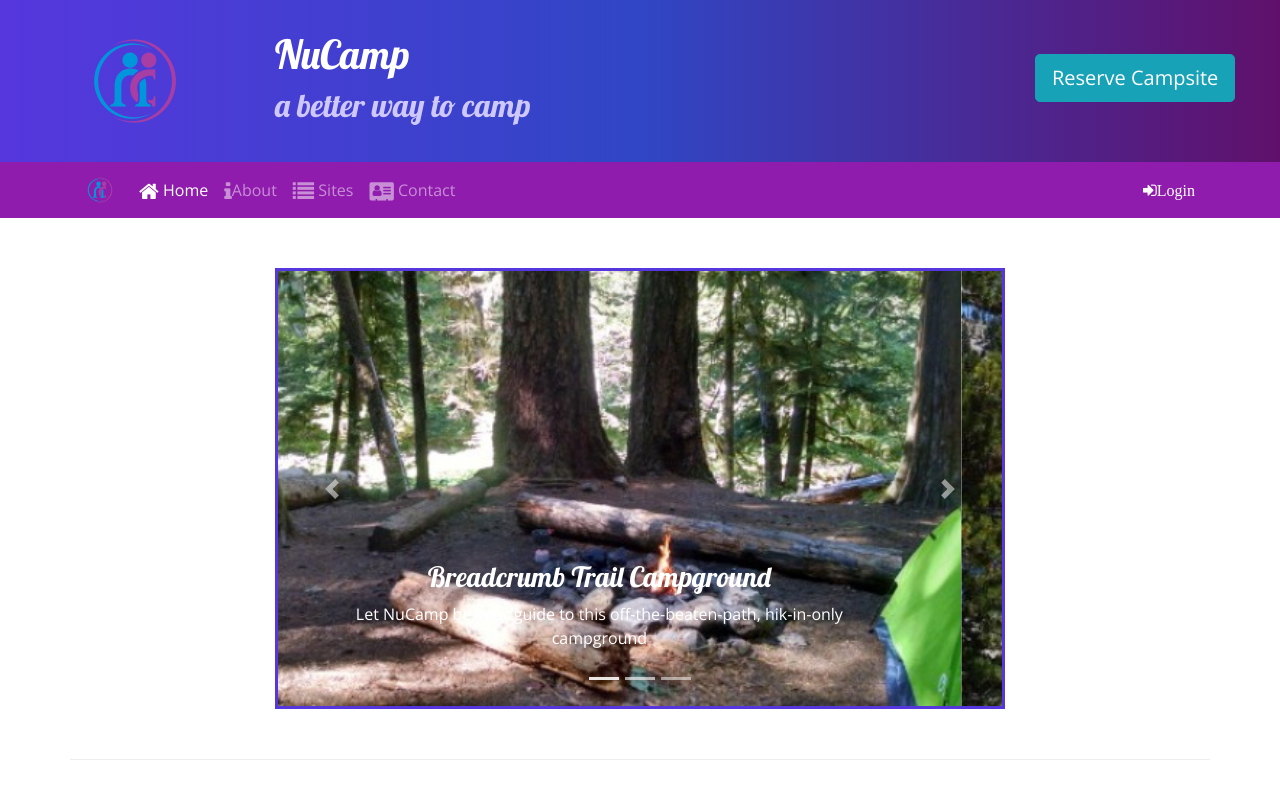
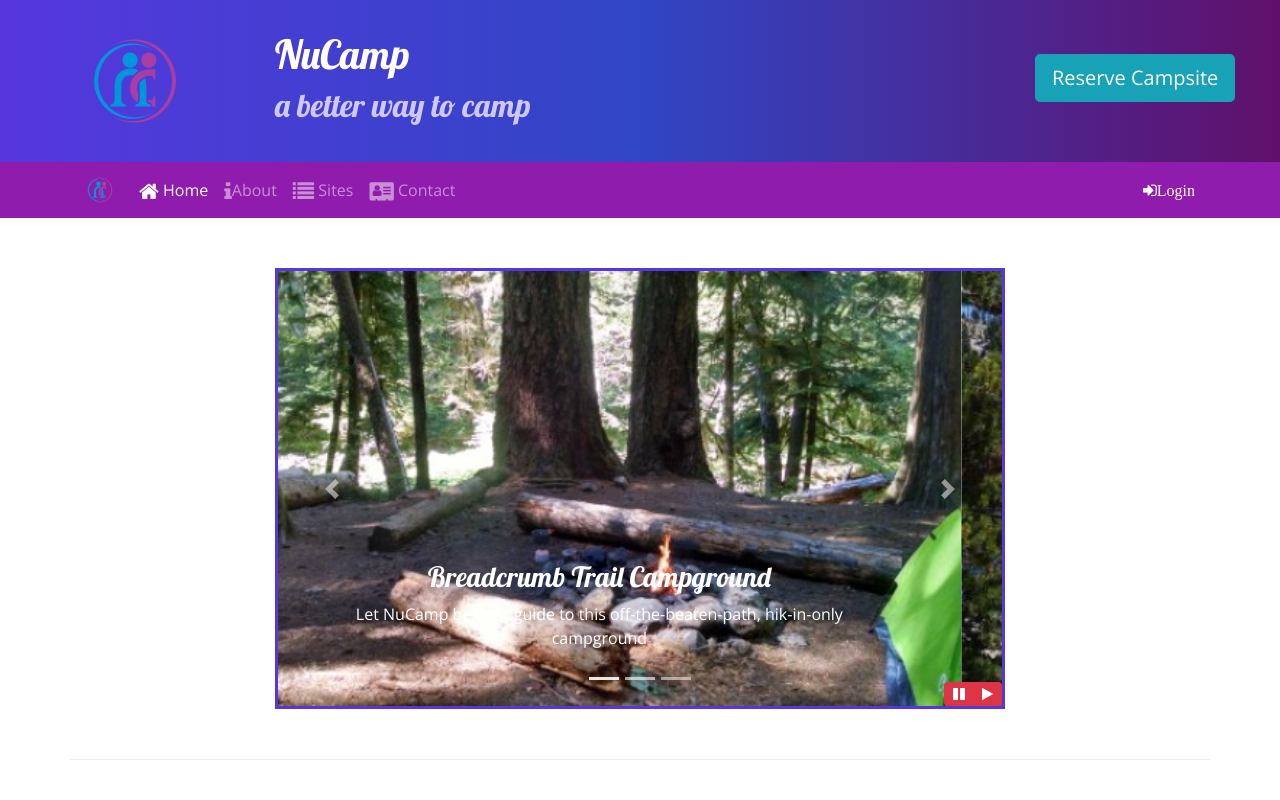
Before and after one commit to buddy97/nucampsite, a website: page index.html in a window 1280 px wide. Shown: the top 800 px of the page. Drawn offline with nearby package versions, Linux system fonts and the light colour scheme.

Commit message:
BStrap and jQuery Part1

```diff
--- a/css/styles.css
+++ b/css/styles.css
@@ -31,3 +31,9 @@ header h2 {
 .carousel {
     border: solid #5637DD;
 }
+#carouselButton{
+    position: absolute;
+    right: 0;
+    bottom: 0;
+    z-index: 100;
+}
--- a/index.html
+++ b/index.html
@@ -213,6 +213,14 @@
                         <span class="carousel-control-next-icon"></span>
                         <span class="sr-only">Next</span>
                     </a>
+                    <div class="btn-group" id="carouselButton">
+                        <button class="btn btn-danger btn-sm" id="carouselPause">
+                            <i class="fa fa-pause"></i>
+                        </button>
+                        <button class="btn btn-danger btn-sm" id="carouselPlay">
+                            <i class="fa fa-play"></i>
+                        </button>
+                    </div>
                 </div>
             </div>
         </div>
@@ -369,6 +377,17 @@
             $('[data-toggle="tooltip"]').tooltip()
         })
     </script>-->
+    <script>
+        $(document).ready(function() {
+            $(".carousel").carousel({interval:2000})
+            $("#carouselPause").click(function(){
+                $(".carousel").carousel("pause");
+            });
+            $("#carouselPlay").click(function(){
+                $(".carousel").carousel("cycle");
+            });
+        });
+    </script>
 
 </body>
 
```
